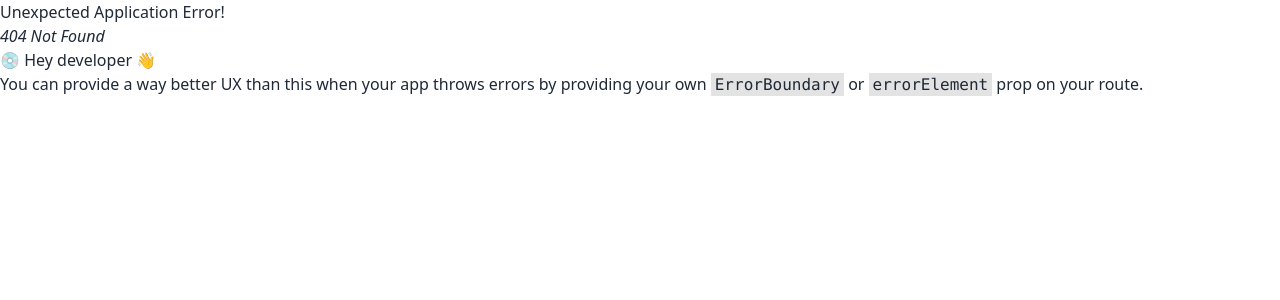
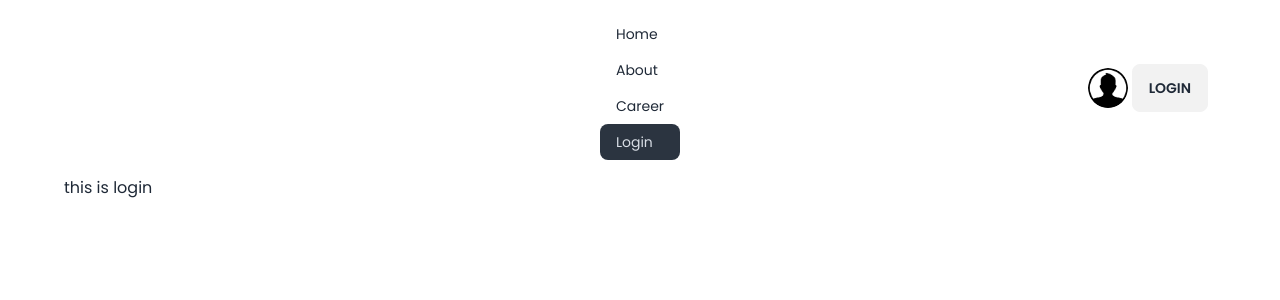
Before and after one commit to OMI786I/DragonNewsI_with_react_firebase, a React (Vite) app in the folder Dragon_News/: page /login in a window 1280 px wide. Before the commit this address had no page. Shown: the top 300 px of the page. Built offline with nearby package versions, Linux system fonts and the light colour scheme.

Commit message:
added login route

```diff
--- /dev/null
+++ b/Dragon_News/src/Pages/Login/Login.jsx
@@ -0,0 +1,12 @@
+import Navbar from "../Shared/Navbar";
+
+const Login = () => {
+  return (
+    <div>
+      <Navbar></Navbar>
+      <h2>this is login</h2>
+    </div>
+  );
+};
+
+export default Login;
--- a/Dragon_News/src/Pages/Shared/Navbar.jsx
+++ b/Dragon_News/src/Pages/Shared/Navbar.jsx
@@ -2,7 +2,7 @@ import { Link, NavLink } from "react-router-dom";
 import user from "../../assets/user.png";
 const Navbar = () => {
   const navLinks = (
-    <>
+    <div>
       <li>
         <NavLink to="/">Home</NavLink>
       </li>
@@ -12,7 +12,10 @@ const Navbar = () => {
       <li>
         <NavLink to="/career">Career</NavLink>
       </li>
-    </>
+      <li>
+        <NavLink to="/login">Login</NavLink>
+      </li>
+    </div>
   );
 
   return (
--- a/Dragon_News/src/main.jsx
+++ b/Dragon_News/src/main.jsx
@@ -5,6 +5,7 @@ import "./index.css";
 import { createBrowserRouter, RouterProvider } from "react-router-dom";
 import Root from "./layout/Root";
 import Home from "./Pages/Home";
+import Login from "./Pages/Login/Login";
 
 const router = createBrowserRouter([
   {
@@ -15,6 +16,10 @@ const router = createBrowserRouter([
         path: "/",
         element: <Home></Home>,
       },
+      {
+        path: "/login",
+        element: <Login></Login>,
+      },
     ],
   },
 ]);
```
